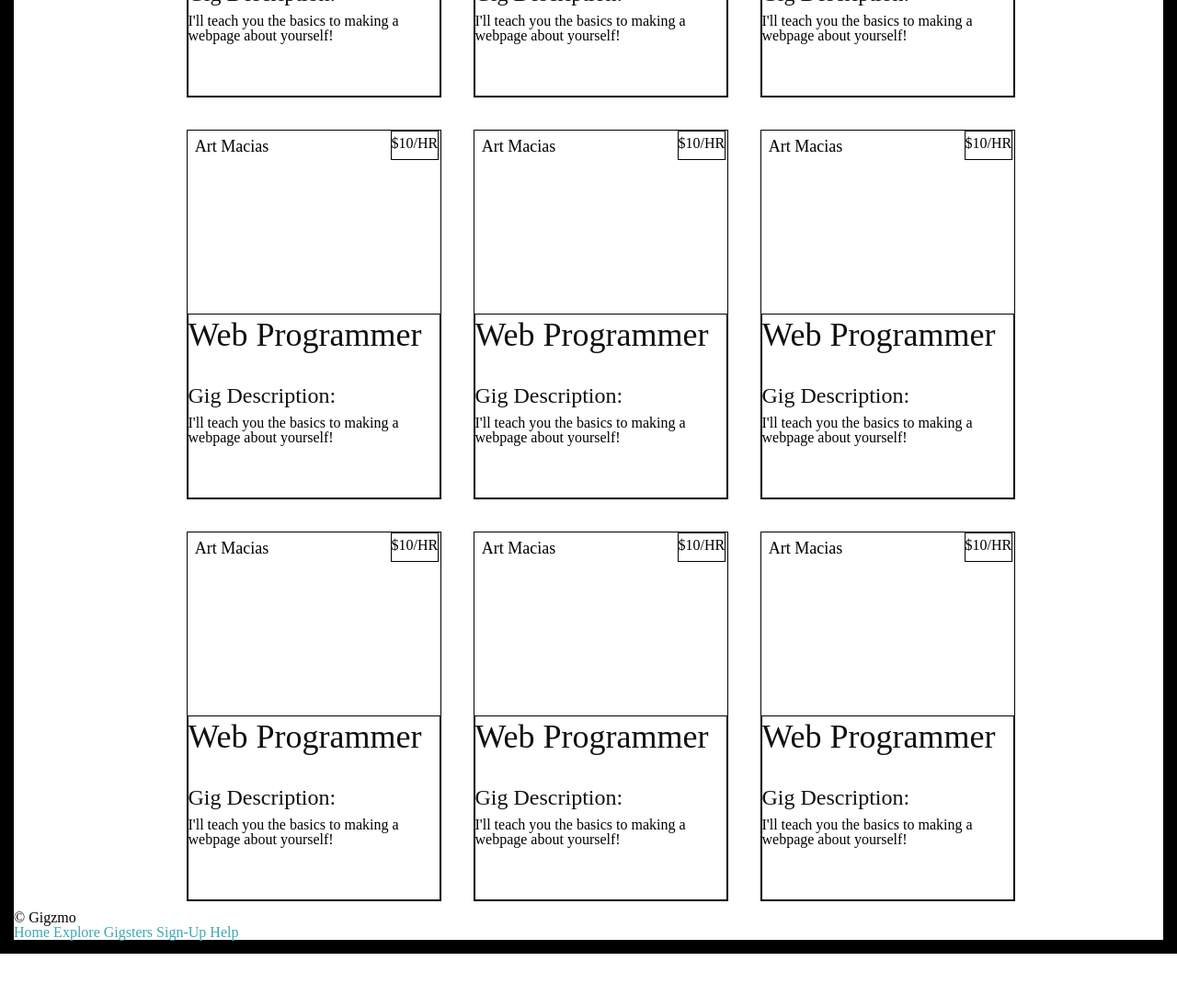
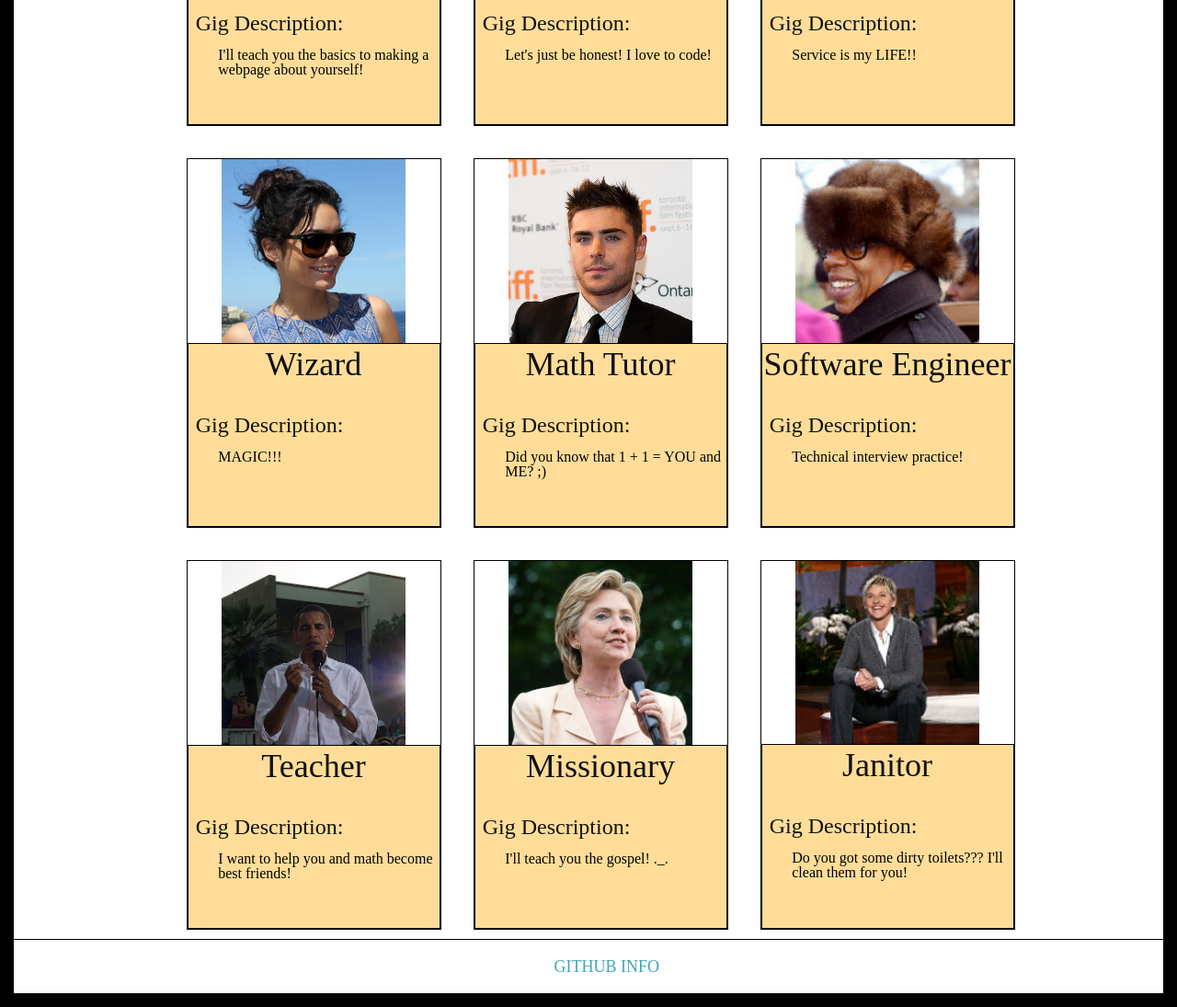
Before and after one commit to amaciasjr/cs260CreativeProject, a plain HTML site: page gigsters.html in a window 1280 px wide. Shown: the part 418-1513 px from the top of the page at 92% size. Before the commit the page ends 1455 px from the top, so only its background shows below. Drawn offline with Linux system fonts and the light colour scheme.

Commit message:
We did it

```diff
--- a/gigsters.html
+++ b/gigsters.html
@@ -39,17 +39,9 @@
 
     <main class="grid gigster-container">
       <section class="gigster-card flex-col">
-        <header class="gigsters-card-header flex-row">
-          <p class="gigsters-name">
-            Art Macias
-          </p>
 
-          <div class="price-container">
-            <p class="gigsters-price-tag">
-              $10/HR
-            </p>
-          </div>
-        </header>
+        <img class="gigster-pic" src="images/b.jpg" alt="beyonce">
+
         <main class="gigsters-main-info">
           <header class="job-title">
             <h1>Web Programmer</h1>
@@ -68,25 +60,17 @@
       </section>
 
       <section class="gigster-card flex-col">
-        <header class="gigsters-card-header flex-row">
-          <p class="gigsters-name">
-            Art Macias
-          </p>
 
-          <div class="price-container">
-            <p class="gigsters-price-tag">
-              $10/HR
-            </p>
-          </div>
-        </header>
+        <img class="gigster-pic" src="images/ts.jpg" alt="beyonce">
+
         <main class="gigsters-main-info">
           <header class="job-title">
-            <h1>Web Programmer</h1>
+            <h1>Coder</h1>
           </header>
           <section class="job-description">
             <h2>Gig Description:</h2>
             <p>
-              I'll teach you the basics to making a webpage about yourself!
+              Let's just be honest! I love to code!
             </p>
           </section>
         </main>
@@ -97,25 +81,17 @@
       </section>
 
       <section class="gigster-card flex-col">
-        <header class="gigsters-card-header flex-row">
-          <p class="gigsters-name">
-            Art Macias
-          </p>
 
-          <div class="price-container">
-            <p class="gigsters-price-tag">
-              $10/HR
-            </p>
-          </div>
-        </header>
+        <img class="gigster-pic" src="images/hj.jpg" alt="beyonce">
+
         <main class="gigsters-main-info">
           <header class="job-title">
-            <h1>Web Programmer</h1>
+            <h1>Volunteer</h1>
           </header>
           <section class="job-description">
             <h2>Gig Description:</h2>
             <p>
-              I'll teach you the basics to making a webpage about yourself!
+              Service is my LIFE!!
             </p>
           </section>
         </main>
@@ -126,25 +102,17 @@
       </section>
 
       <section class="gigster-card flex-col">
-        <header class="gigsters-card-header flex-row">
-          <p class="gigsters-name">
-            Art Macias
-          </p>
 
-          <div class="price-container">
-            <p class="gigsters-price-tag">
-              $10/HR
-            </p>
-          </div>
-        </header>
+        <img class="gigster-pic" src="images/vh.jpg" alt="beyonce">
+
         <main class="gigsters-main-info">
           <header class="job-title">
-            <h1>Web Programmer</h1>
+            <h1>Wizard</h1>
           </header>
           <section class="job-description">
             <h2>Gig Description:</h2>
             <p>
-              I'll teach you the basics to making a webpage about yourself!
+              MAGIC!!!
             </p>
           </section>
         </main>
@@ -155,25 +123,16 @@
       </section>
 
       <section class="gigster-card flex-col">
-        <header class="gigsters-card-header flex-row">
-          <p class="gigsters-name">
-            Art Macias
-          </p>
+          <img class="gigster-pic" src="images/ze.jpg" alt="beyonce">
 
-          <div class="price-container">
-            <p class="gigsters-price-tag">
-              $10/HR
-            </p>
-          </div>
-        </header>
         <main class="gigsters-main-info">
           <header class="job-title">
-            <h1>Web Programmer</h1>
+            <h1>Math Tutor</h1>
           </header>
           <section class="job-description">
             <h2>Gig Description:</h2>
             <p>
-              I'll teach you the basics to making a webpage about yourself!
+              Did you know that 1 + 1 = YOU and ME? ;)
             </p>
           </section>
         </main>
@@ -184,25 +143,15 @@
       </section>
 
       <section class="gigster-card flex-col">
-        <header class="gigsters-card-header flex-row">
-          <p class="gigsters-name">
-            Art Macias
-          </p>
-
-          <div class="price-container">
-            <p class="gigsters-price-tag">
-              $10/HR
-            </p>
-          </div>
-        </header>
+          <img class="gigster-pic" src="images/jz.jpg" alt="beyonce">
         <main class="gigsters-main-info">
           <header class="job-title">
-            <h1>Web Programmer</h1>
+            <h1>Software Engineer</h1>
           </header>
           <section class="job-description">
             <h2>Gig Description:</h2>
             <p>
-              I'll teach you the basics to making a webpage about yourself!
+              Technical interview practice!
             </p>
           </section>
         </main>
@@ -213,25 +162,15 @@
       </section>
 
       <section class="gigster-card flex-col">
-        <header class="gigsters-card-header flex-row">
-          <p class="gigsters-name">
-            Art Macias
-          </p>
-
-          <div class="price-container">
-            <p class="gigsters-price-tag">
-              $10/HR
-            </p>
-          </div>
-        </header>
+          <img class="gigster-pic" src="images/obama.jpg" alt="beyonce">
         <main class="gigsters-main-info">
           <header class="job-title">
-            <h1>Web Programmer</h1>
+            <h1>Teacher</h1>
           </header>
           <section class="job-description">
             <h2>Gig Description:</h2>
             <p>
-              I'll teach you the basics to making a webpage about yourself!
+              I want to help you and math become best friends!
             </p>
           </section>
         </main>
@@ -242,25 +181,15 @@
       </section>
 
       <section class="gigster-card flex-col">
-        <header class="gigsters-card-header flex-row">
-          <p class="gigsters-name">
-            Art Macias
-          </p>
-
-          <div class="price-container">
-            <p class="gigsters-price-tag">
-              $10/HR
-            </p>
-          </div>
-        </header>
+          <img class="gigster-pic" src="images/hc.jpg" alt="beyonce">
         <main class="gigsters-main-info">
           <header class="job-title">
-            <h1>Web Programmer</h1>
+            <h1>Missionary</h1>
           </header>
           <section class="job-description">
             <h2>Gig Description:</h2>
             <p>
-              I'll teach you the basics to making a webpage about yourself!
+              I'll teach you the gospel! ._.
             </p>
           </section>
         </main>
@@ -271,25 +200,15 @@
       </section>
 
       <section class="gigster-card flex-col">
-        <header class="gigsters-card-header flex-row">
-          <p class="gigsters-name">
-            Art Macias
-          </p>
-
-          <div class="price-container">
-            <p class="gigsters-price-tag">
-              $10/HR
-            </p>
-          </div>
-        </header>
+          <img class="gigster-pic" src="images/ellen.jpg" alt="beyonce">
         <main class="gigsters-main-info">
           <header class="job-title">
-            <h1>Web Programmer</h1>
+            <h1>Janitor</h1>
           </header>
           <section class="job-description">
             <h2>Gig Description:</h2>
             <p>
-              I'll teach you the basics to making a webpage about yourself!
+              Do you got some dirty toilets??? I'll clean them for you!
             </p>
           </section>
         </main>
@@ -304,17 +223,8 @@
     </main>
 
     <!-- SPEAKERS FOOTER -->
-    <footer class="primary-footer container group">
-
-      <small>&copy; Gigzmo</small>
-      <nav class="nav">
-        <a href="index.html">Home</a>
-        <a href="explore.html">Explore</a>
-        <a href="gigsters.html">Gigsters</a>
-        <a href="register.html">Sign-Up</a>
-        <a href="help.html">Help</a>
-      </nav>
-
+    <footer class="flex-row">
+        <a href="https://github.com/amaciasjr/cs260CreativeProject">GITHUB INFO</a>
     </footer>
 
   </body>
--- a/stylesheets/main2.css
+++ b/stylesheets/main2.css
@@ -194,6 +194,9 @@ nav {
   Form
   ========================================
 */
+.form-header {
+  margin: 20px;
+}
 
 .form-header h2{
   text-align: center;
@@ -261,24 +264,26 @@ input[type=submit]:hover {
   margin-top: 1%;
   margin-bottom: 0;
   overflow: hidden;
+  border-bottom: 1px solid black;
 }
 
 .logo {
   flex-grow: 1;
   margin-bottom: 0;
+  margin-left: 5%;
   order: 1;
   padding-bottom: 0;
 }
 
 .logo a {
   color: #3da7b4;
-  margin-left: 15%;
   margin-bottom: 0;
 }
 
 .tagline {
   /* border: black 1px solid; */
   flex-grow: 1;
+  margin-left: 17%;
   margin-top: 1%;
   order: 2;
 }
@@ -307,6 +312,8 @@ input[type=submit]:hover {
   /* border: # solid 3px; */
   height: 500px;
   width: 100%;
+  margin-left: 21%;
+  margin-top: 20px;
 }
 
 /* TOP GIGSTERS SECTION */
@@ -339,8 +346,9 @@ input[type=submit]:hover {
 /*** CARD HEADER ***/
 .gigsters-card-header {
   width: 273px;
-  height: 200px;
+  height: 30px;
   order: 1;
+  border: 1px orange solid;
   position: relative;
 }
 
@@ -348,26 +356,52 @@ input[type=submit]:hover {
   font-size: 18px;
   margin-left: 3%;
   margin-top: 3%;
-  order: 1;
-}
-
-.price-container {
-  border: black solid 1px;
-  position: absolute;
-  right: 0;
-  height: 30px;
-  order: 2;
-  width: 50px;
+  display: inline;
+  border: 1px red solid;
 }
 
 .gigsters-price-tag {
-  margin-top: 10%;
+  display: inline;
+  border: 1px green solid;
+  position: absolute;
+}
+
+.gigster-pic {
+  margin-left: auto;
+  margin-right: auto;
+  height: 200px;
+  width: 200px;
+  order: 2;
 }
 
 /*** CARD MAIN INFO ***/
 .gigsters-main-info {
+  background-color: #ffdd99;
   border: black solid 1px;
   height: 200px;
   width: 273px;
-  order: 2;
+  order: 3;
 }
+
+.job-title h1 {
+  text-align: center;
+}
+
+.job-description h2 {
+  margin-left: 3%;
+}
+
+.job-description p {
+  margin-left: 12%;
+  margin-top: 2%;
+}
+
+footer {
+  border-top: 1px black solid;
+}
+
+footer a {
+  padding: 20px 0;
+  margin-left: 47%;
+  font-size: 18px;
+}
```
Also changed, not shown: help.html (+3 -18 lines), index2.html (+42 -27 lines), register.html (+6 -15 lines), images/b.jpg (added), images/ellen.jpg (added), images/hc.jpg (added), images/hj.jpg (added), images/jz.jpg (added), images/obama.jpg (added), images/piano.jpg (added), images/ts.jpg (added), images/vh.jpg (added), images/ze.jpg (added), 1 other file.
